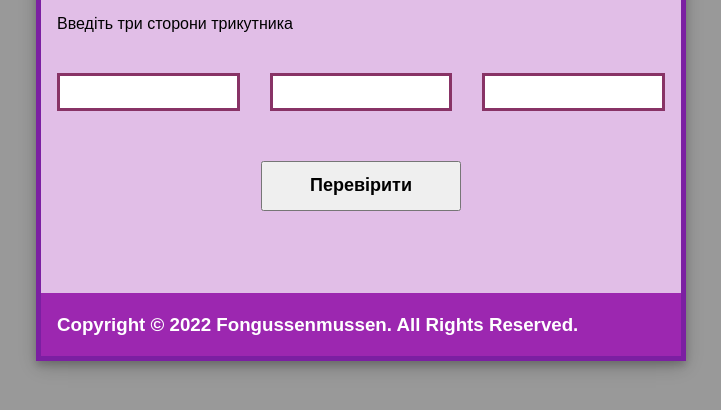
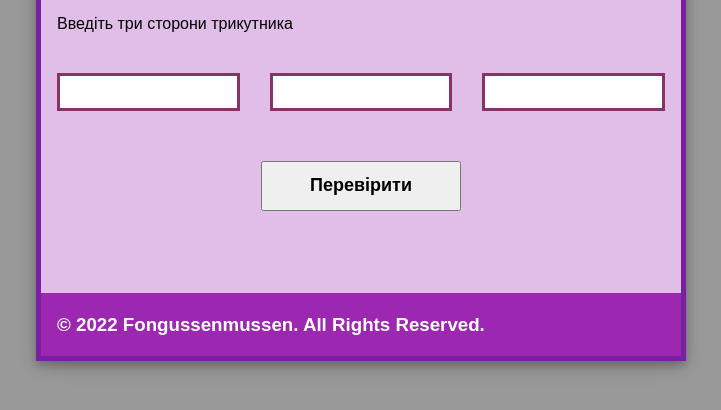
Before and after one commit to Fongussenmussen/triangle, a plain HTML site: page index.html in a window 1280 px wide. Both pictures are taken after a click on the button "Відкрити вікно". Shown: the part 180-590 px from the top of the page, without its empty margins (279-1000 px from the left). Drawn offline with nearby package versions, Linux system fonts and the light colour scheme.

Commit message:
modal footer rename

```diff
--- a/index.html
+++ b/index.html
@@ -31,7 +31,7 @@
         <div id="result"></div>
       </div>
     	<div class="modal-footer">
-    		<h3>Copyright &#169 2022 Fongussenmussen. All Rights Reserved.</h3>
+    		<h3>&#169 2022 Fongussenmussen. All Rights Reserved.</h3>
     	</div>
     </div>
     <script src="https://ajax.googleapis.com/ajax/libs/jquery/2.1.1/jquery.min.js"></script>
```
